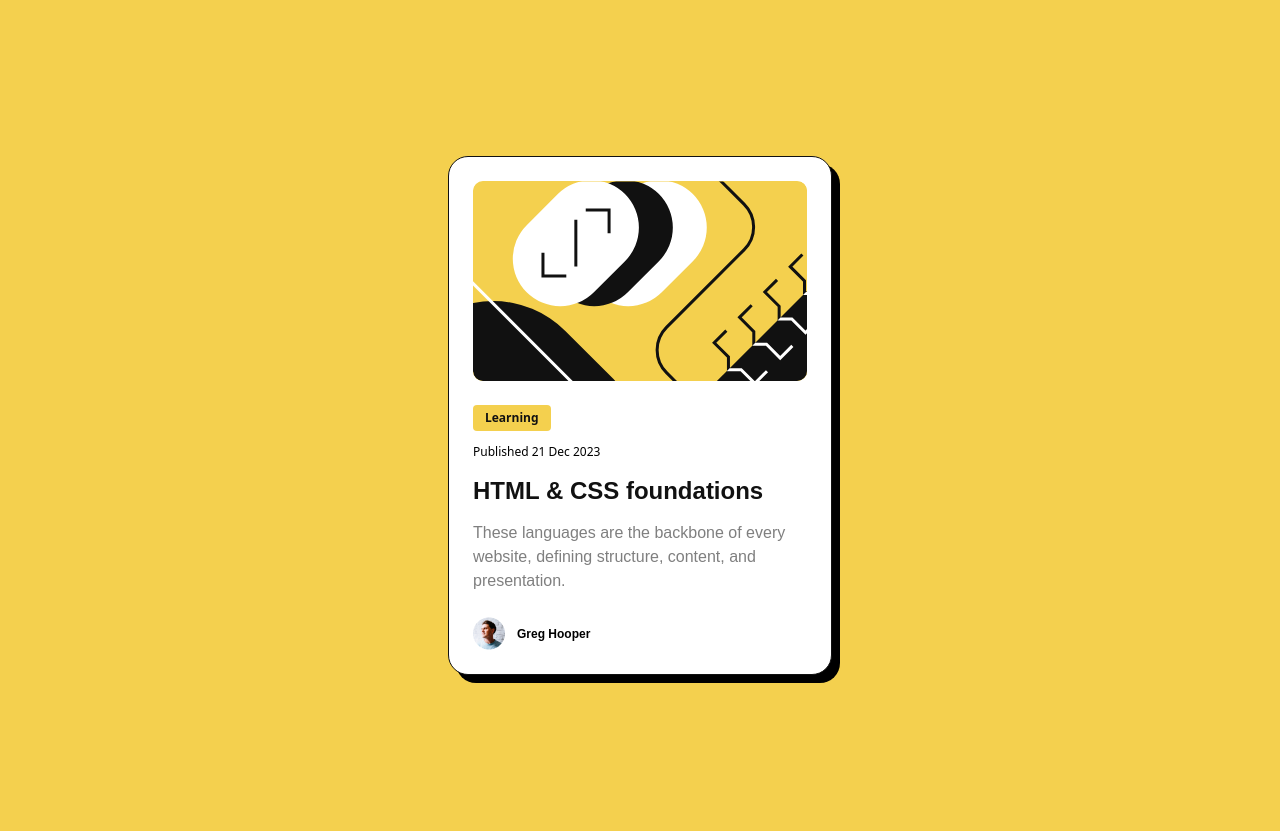
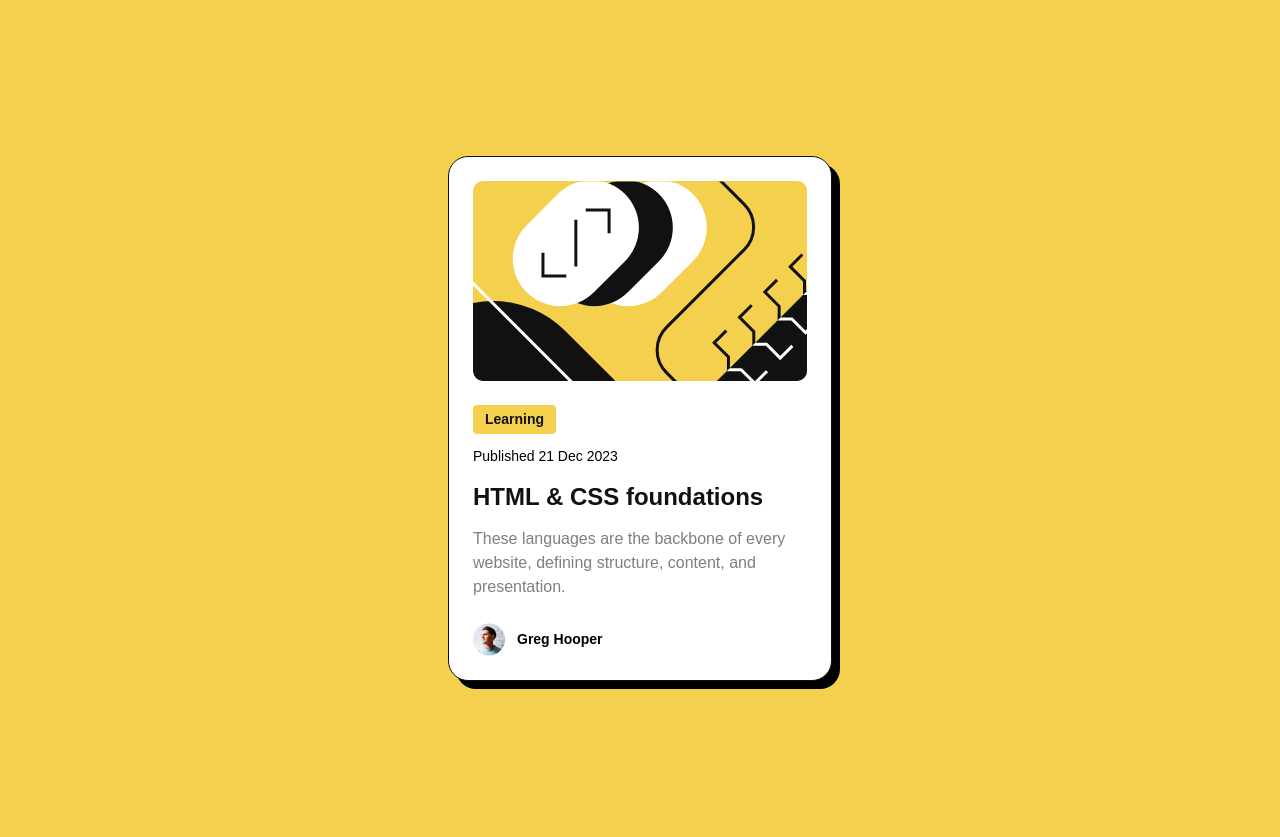
Before and after one commit to Yofou/frontend-mentor-blog-card, a Vue app: page / in a window 1280 px wide. Built offline with nearby package versions, Linux system fonts and the light colour scheme.

Commit message:
fix: typgoraphy being scuffed

```diff
--- a/src/components/Card.vue
+++ b/src/components/Card.vue
@@ -7,22 +7,22 @@
 		</div>
 
 		<p
-			class="py-[.25rem] text-black font-bold px-[.75rem] bg-yellow rounded-[.25rem] self-start mt-[1.5rem] text-bodyS"
+			class="py-[.25rem] text-black font-extrabold px-[.75rem] bg-yellow rounded-[.25rem] self-start mt-[1.5rem] body-s"
 		>
 			Learning
 		</p>
 
-		<p class="mt-[.75rem] text-bodyS">Published 21 Dec 2023</p>
-		<a class="mt-[.75rem] heading font-bold text-black hover:text-yellow transition-colors" href="/">HTML & CSS foundations</a>
+		<p class="mt-[.75rem] body-s">Published 21 Dec 2023</p>
+		<a class="mt-[.75rem] heading font-extrabold text-black hover:text-yellow transition-colors" href="/">HTML & CSS foundations</a>
 
-		<p class="text-grey mt-[.75rem] body-m">
+		<p class="text-grey mt-[.75rem] font-medium body-m">
 			These languages are the backbone of every website, defining
 			structure, content, and presentation.
 		</p>
 
-		<div class="flex gap-[.75rem] mt-6 items-center body-s font-bold">
+		<div class="flex gap-[.75rem] mt-6 items-center">
 			<img src="/userpic.png" alt="" />
-			<p>Greg Hooper</p>
+			<p class="body-s font-extrabold">Greg Hooper</p>
 		</div>
 	</section>
 </template>
--- a/tailwind.config.js
+++ b/tailwind.config.js
@@ -19,7 +19,7 @@ export default {
 	  fontSize: {
 		  heading: '1.5rem',
 		  bodyM: '1rem',
-		  bodyS: '0.75rem',
+		  bodyS: '0.875rem',
 	  },
   },
   plugins: [
```
